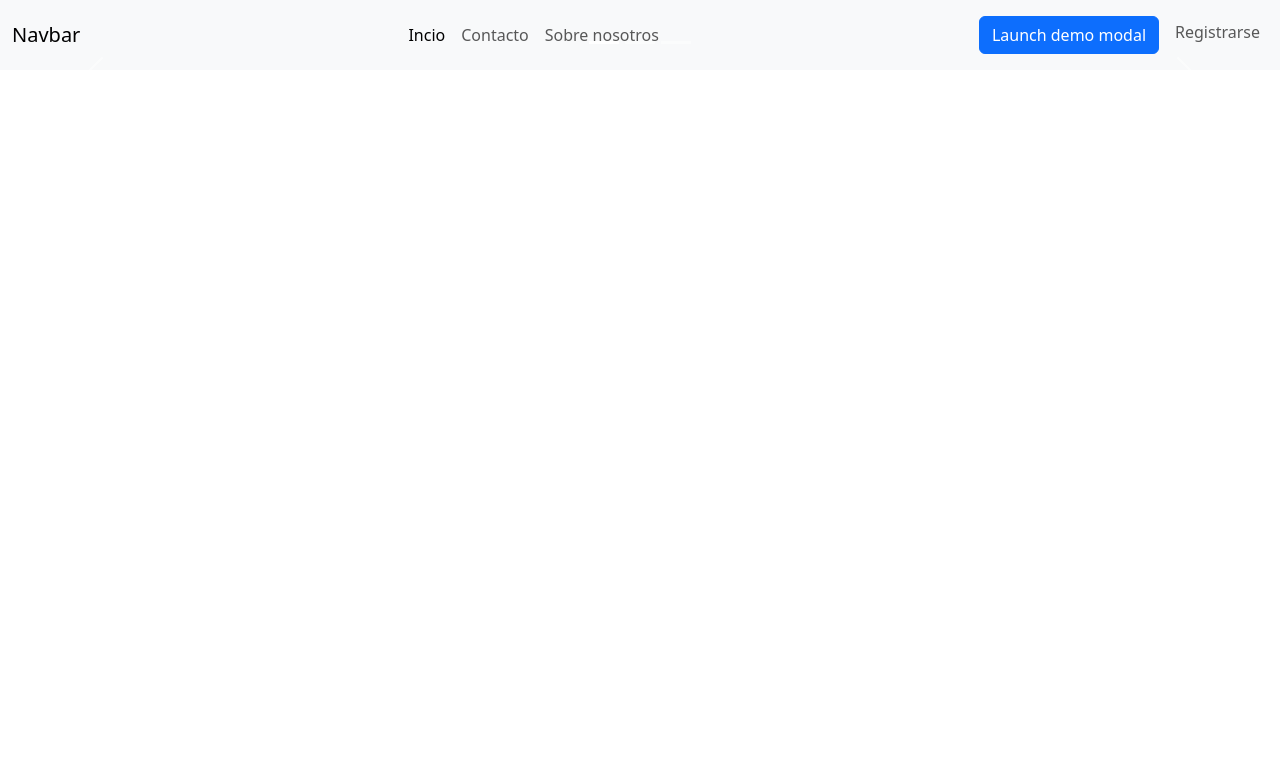
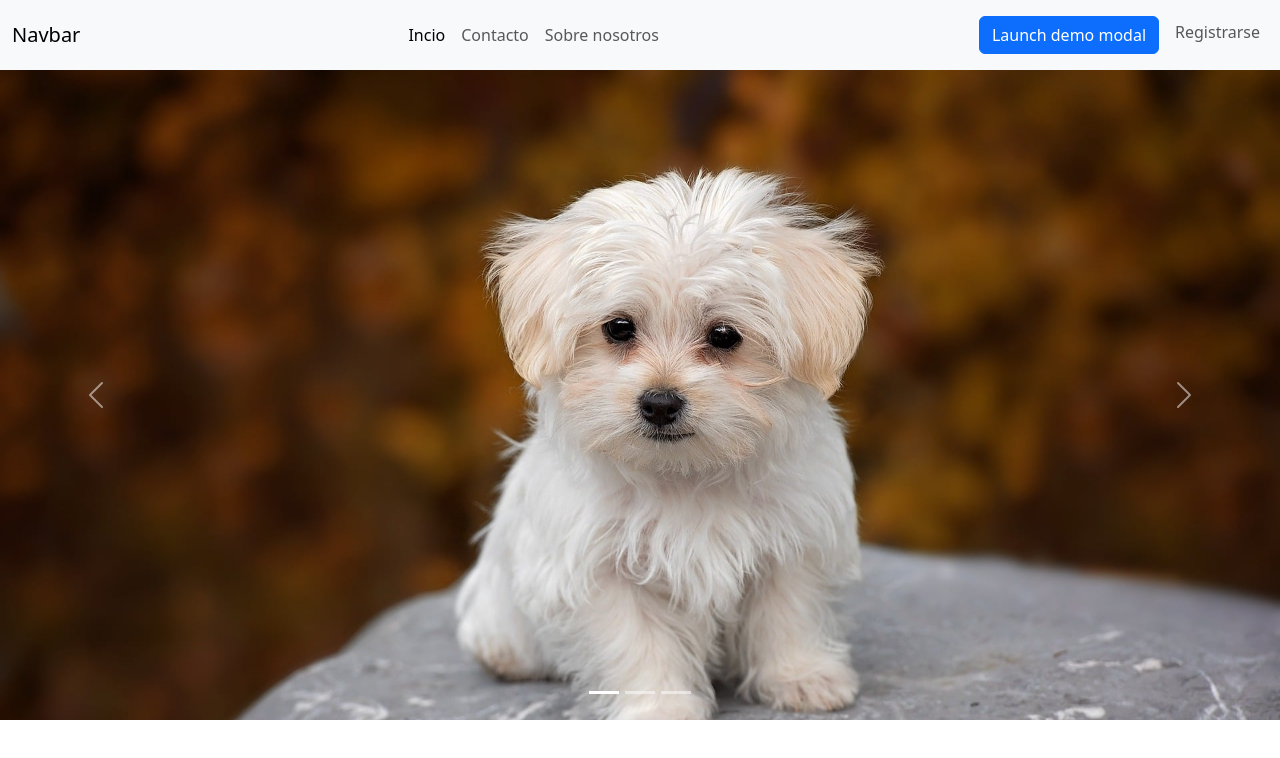
Before and after one commit to jero286/Clase-14, a plain HTML site: page index.html in a window 1280 px wide. Drawn offline with nearby package versions, Linux system fonts and the light colour scheme.

Commit message:
carrusel de bootstrap

```diff
--- a/index.css
+++ b/index.css
@@ -1,5 +1,10 @@
-*{
+* {
   padding: 0;
   margin: 0;
   box-sizing: border-box;
 }
+
+.carousel-inner {
+  height: 650px;
+  object-fit: cover;
+}
--- a/index.html
+++ b/index.html
@@ -127,13 +127,17 @@
           </div>
           <div class="carousel-inner">
             <div class="carousel-item active">
-              <img src="..." class="d-block w-100" alt="" />
+              <img
+                src="./imgs/bichon-maltes.jpg"
+                class="d-block w-100"
+                alt=""
+              />
             </div>
             <div class="carousel-item">
-              <img src="..." class="d-block w-100" alt="..." />
+              <img src="./imgs/perro2.webp" class="d-block w-100" alt="..." />
             </div>
             <div class="carousel-item">
-              <img src="..." class="d-block w-100" alt="..." />
+              <img src="./imgs/perro3.webp" class="d-block w-100" alt="..." />
             </div>
           </div>
           <button
```
